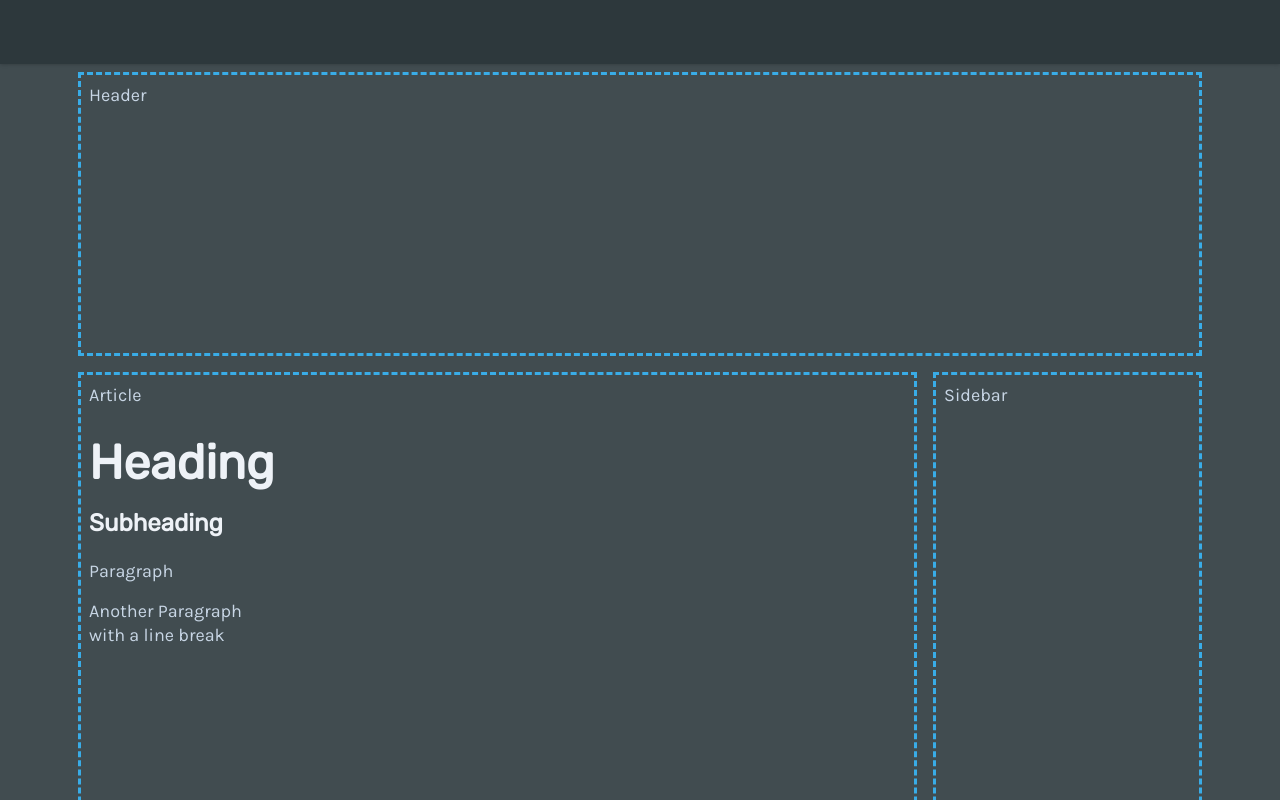
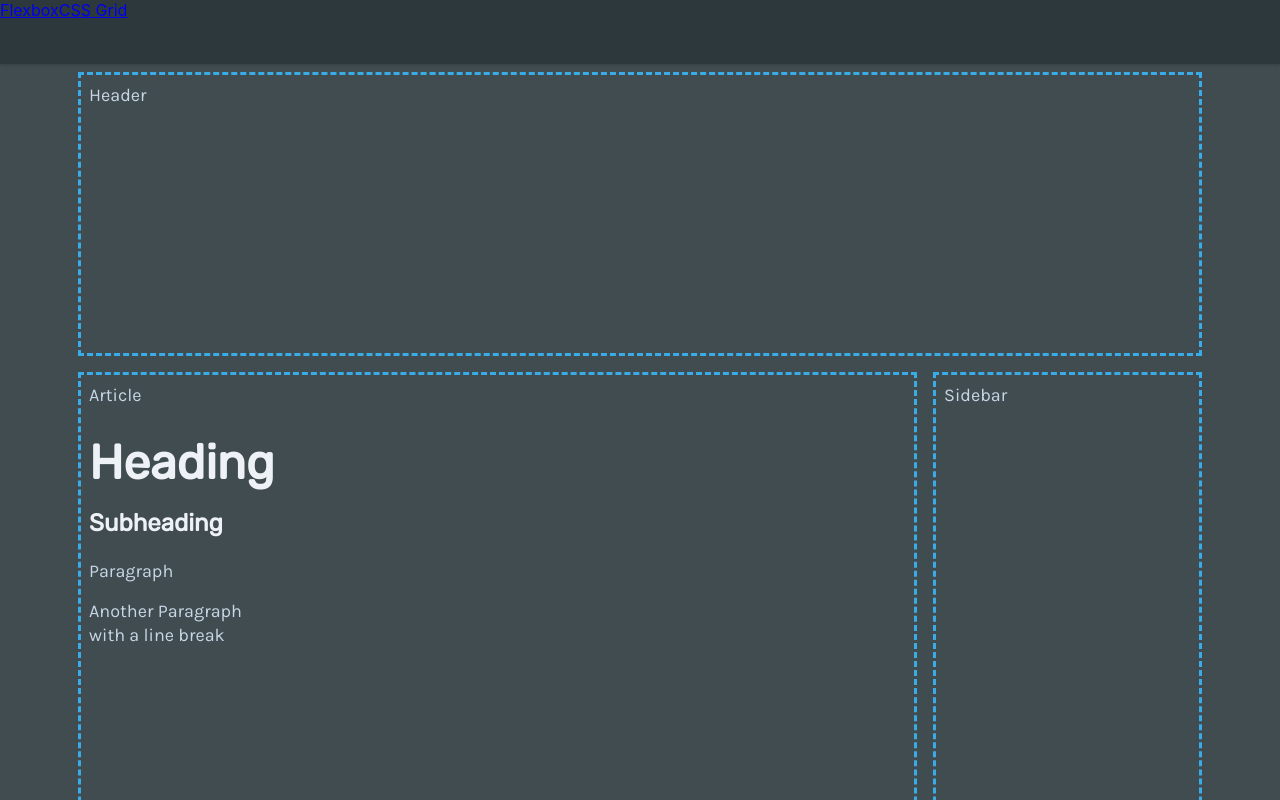
Before and after one commit to orjanbp/react-functional, a React (Create React App) app: page / in a window 1280 px wide. Shown: the top 800 px of the page. Built offline with nearby package versions, Linux system fonts and the light colour scheme.

Commit message:
feat: add nav with nav links to header

```diff
--- a/src/App.js
+++ b/src/App.js
@@ -9,9 +9,19 @@ import PageCssGrid from './pages/CssGrid'
 function App() {
   return (
     <Router>
-      <Header />
+      <Header links={[
+        {
+          name: 'Flexbox',
+          to: '/'
+        },
+        {
+          name: 'CSS Grid',
+          to: '/grid'
+        }
+      ]}
+      />
       <Route path='/' exact component={PageFlexbox} />
-      <Route path='/grid' exact component={PageCssGrid} />
+      <Route path='/grid' component={PageCssGrid} />
     </Router>
   );
 }
--- a/src/components/header.js
+++ b/src/components/header.js
@@ -1,10 +1,30 @@
+import React from 'react'
 import styled from 'styled-components'
 
-const Header = styled.header`
-    height: 64px;
-    width: 100%;
-    background-color: #2d383c;
-    box-shadow: 0px 0px 4px rgba(0,0,0,0.27);
+import { Link } from 'react-router-dom'
+
+const HeaderOuter = styled.header`
+  display: flex;
+  height: 64px;
+  width: 100%;
+  background-color: #2d383c;
+  box-shadow: 0px 0px 4px rgba(0, 0, 0, 0.27);
 `
 
+const HeaderNav = styled.nav``
+
+const NavLink = styled(Link)`
+  display: inline-block;
+`
+
+const Header = ({ links }) => (
+  <HeaderOuter>
+    <HeaderNav>
+      {links.map(link => {
+        return <NavLink to={link.to}>{link.name}</NavLink>
+      })}
+    </HeaderNav>
+  </HeaderOuter>
+)
+
 export default Header
```
